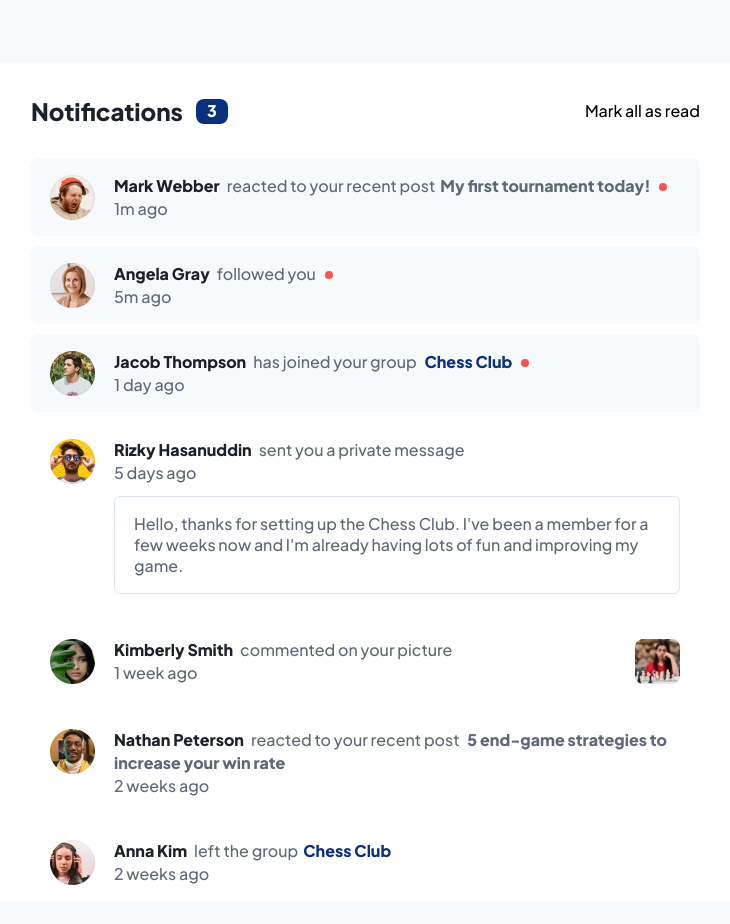
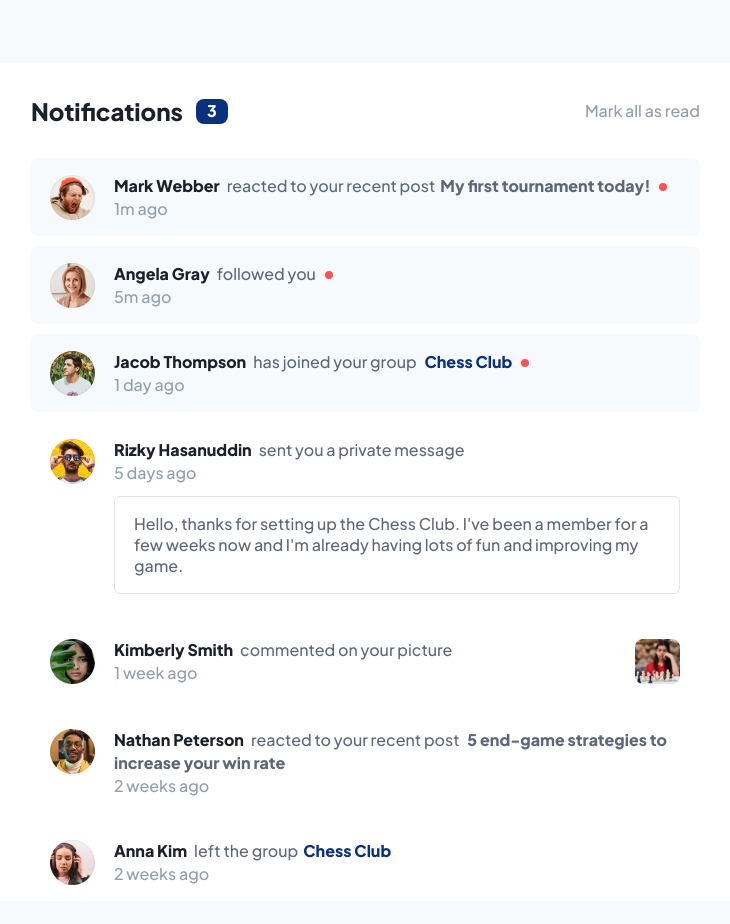
Before and after one commit to haquanq/fm-notifications-page, a website: page app/index.html in a window 1280 px wide. Shown: the whole page, without its empty margins (275-1005 px from the left). Drawn offline with Linux system fonts and the light colour scheme.

Commit message:
Update CSS

```diff
--- a/app/main.css
+++ b/app/main.css
@@ -131,6 +131,7 @@ h1 {
     transition-property: background-color, color;
     transition-duration: 150ms;
     transition-timing-function: ease;
+    color: var(--clr-gray-400);
 }
 
 .notification__item {
@@ -165,7 +166,7 @@ h1 {
     margin-right: 0.8125rem;
 }
 .notification__timestamp {
-    letter-spacing: var(--tracking-timestamp);
+    color: var(--clr-gray-400);
 }
 .notification__description {
     letter-spacing: var(--tracking-text);
```
